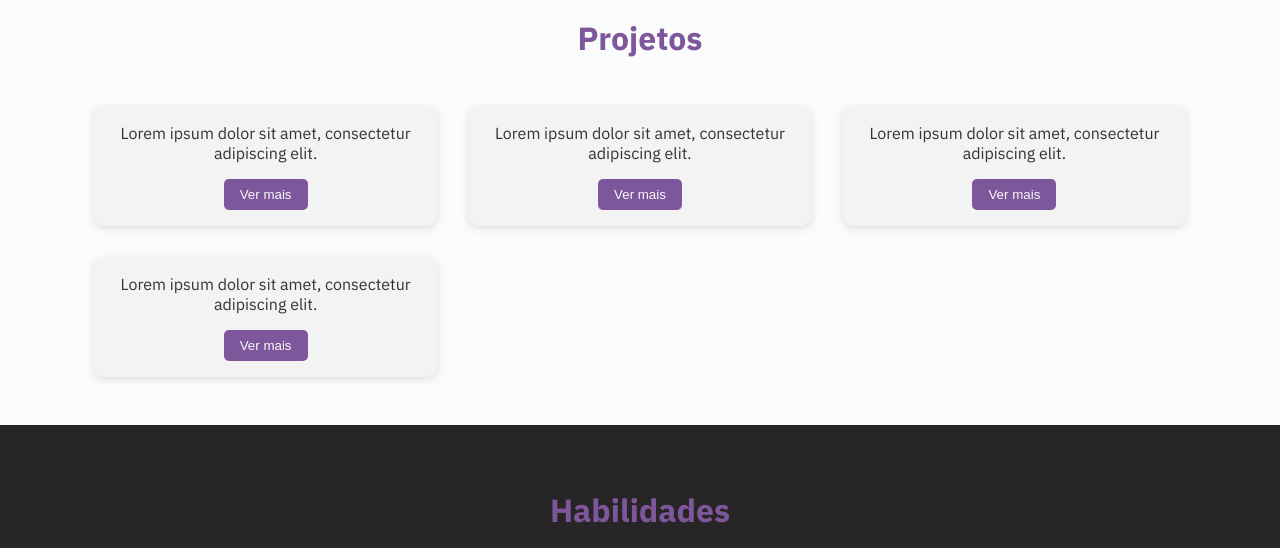
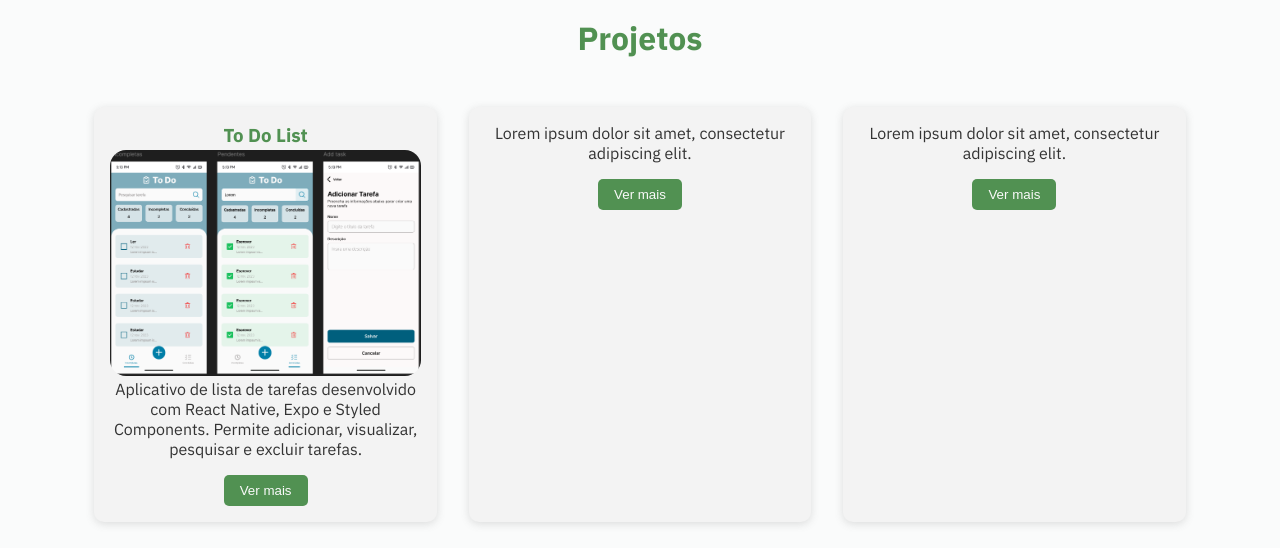
Before and after one commit to brunamariap/portfolio, a plain HTML site: page index.html in a window 1280 px wide. Shown: the part 720-1268 px from the top of the page. Drawn offline with Linux system fonts and the light colour scheme.

Commit message:
feat: Altera cor para verde e adiciona projeto

```diff
--- a/assets/css/style.css
+++ b/assets/css/style.css
@@ -1,10 +1,11 @@
 :root {
-	--primary: #7D569B;
-	--primary-hover: #714D8C;
-	--primary-dark: #5E4174;
+	--primary: #519152;
+	--primary-hover: #49834A;
+	--primary-dark: #3D6D3E;
 	--black: #272525;
 	--white: #FAFAFA;
 	--white-hover: #DFD5E6;
+	--light-active: #C9DDC9;
 }
 
 * {
@@ -173,8 +174,25 @@ h2 {
 	border-radius: 10px;
 	text-align: center;
 	box-shadow: rgba(99, 99, 99, 0.2) 0px 2px 8px 0px;
-	;
 	transition: transform 0.3s;
+}
+
+.card h3 {
+	color: var(--primary);
+}
+
+.card img {
+	width: 100%;
+	height: auto;
+	object-fit: cover;
+	border-radius: 16px;
+}
+
+.image-card-container {
+	display: flex;
+	justify-content: center;
+	align-items: center;
+	margin: 0.2em 0;
 }
 
 .card:hover {
@@ -224,6 +242,7 @@ h2 {
 .skill-card:hover {
 	transform: scale(1.05);
 	box-shadow: 0 6px 12px rgba(155, 93, 229, 0.5);
+	box-shadow: 0 6px 12px rgba(201, 221, 201, 0.5);
 }
 
 .icon {
--- a/index.html
+++ b/index.html
@@ -55,8 +55,13 @@
 			<h2>Projetos</h2>
 			<div class="project-cards container">
 				<div class="card">
-					<p>Lorem ipsum dolor sit amet, consectetur adipiscing elit.</p>
-					<button>Ver mais</button>
+					<h3>To Do List</h3>
+					<div class="image-card-container">
+						<img src="./assets/img/projects/to_do_list.png" alt="">
+					</div>
+					<p>Aplicativo de lista de tarefas desenvolvido com React Native, Expo e Styled Components. Permite adicionar,
+						visualizar, pesquisar e excluir tarefas.</p>
+					<a href="https://github.com/brunamariap/to_do_list_mobile" target="_blank"><button>Ver mais</button></a>
 				</div>
 				<div class="card">
 					<p>Lorem ipsum dolor sit amet, consectetur adipiscing elit.</p>
```
Also changed, not shown: assets/img/projects/to_do_list.png (added).
